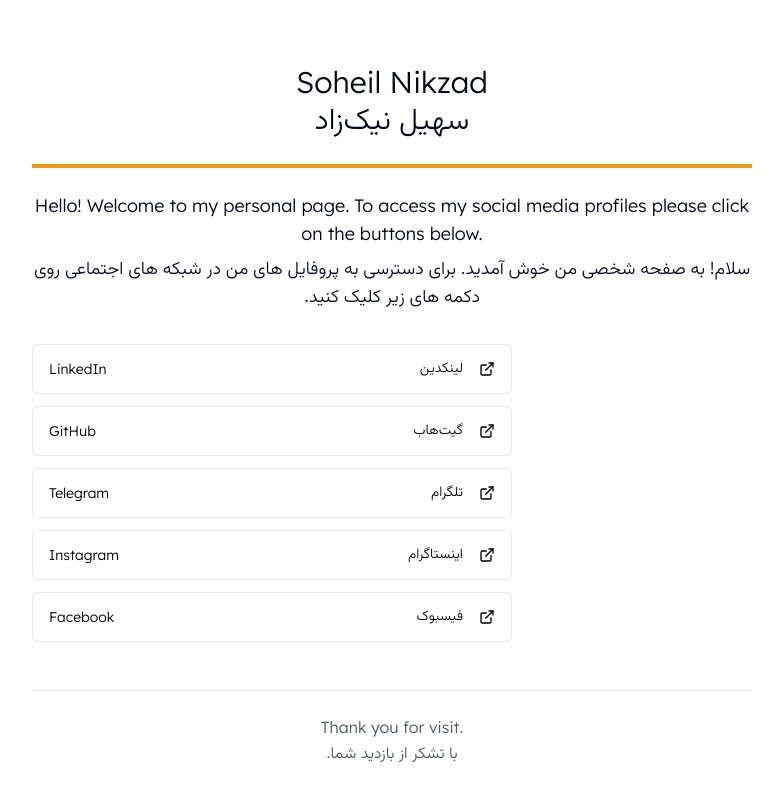
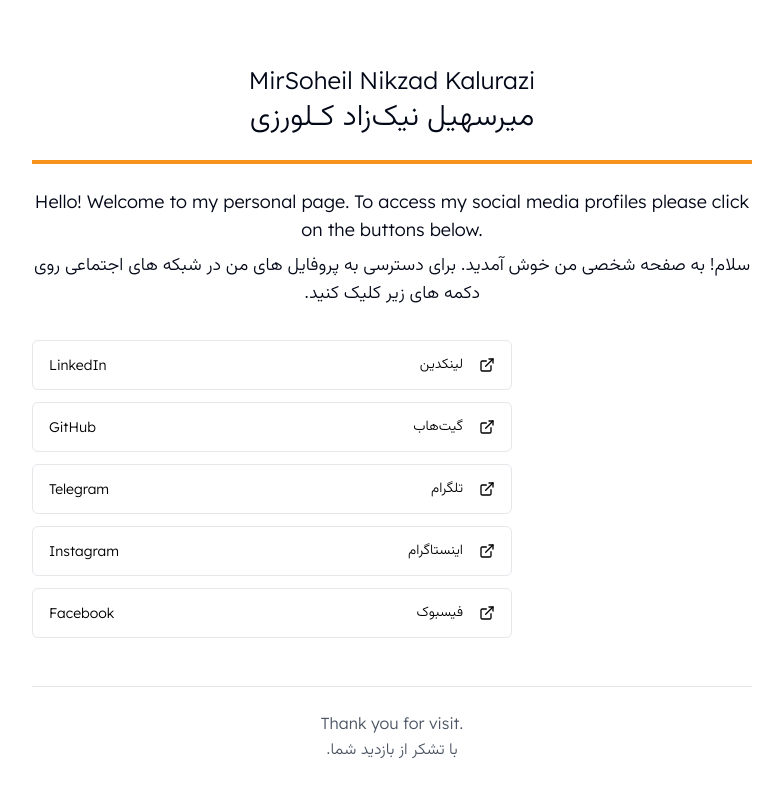
Before and after one commit to SoheilNikzad/soheil-social-hub, a React (Vite) app: page / in a window 1280 px wide. Shown: the top 800 px of the page, without its empty margins (248-1031 px from the left). Built offline with nearby package versions, Linux system fonts and the light colour scheme.

Commit message:
Visual edit in Lovable
Edited UI in Lovable

```diff
--- a/src/pages/Index.tsx
+++ b/src/pages/Index.tsx
@@ -29,8 +29,8 @@ const Index = () => {
         <CardContent className="p-6">
           <div className="text-center mb-8">
             <div className="mb-4">
-              <h1 className="text-3xl font-lexend mb-1">Soheil Nikzad</h1>
-              <h1 className="text-3xl font-vazirmatn">سهیل نیک‌زاد</h1>
+              <h1 className="font-lexend mb-1 text-2xl">MirSoheil Nikzad Kalurazi</h1>
+              <h1 className="text-3xl font-vazirmatn">میرسهیل نیک‌زاد کـلورزی</h1>
             </div>
 
             <div className="mb-8 border-t-4 border-bitcoin-orange pt-6 mt-6">
```
